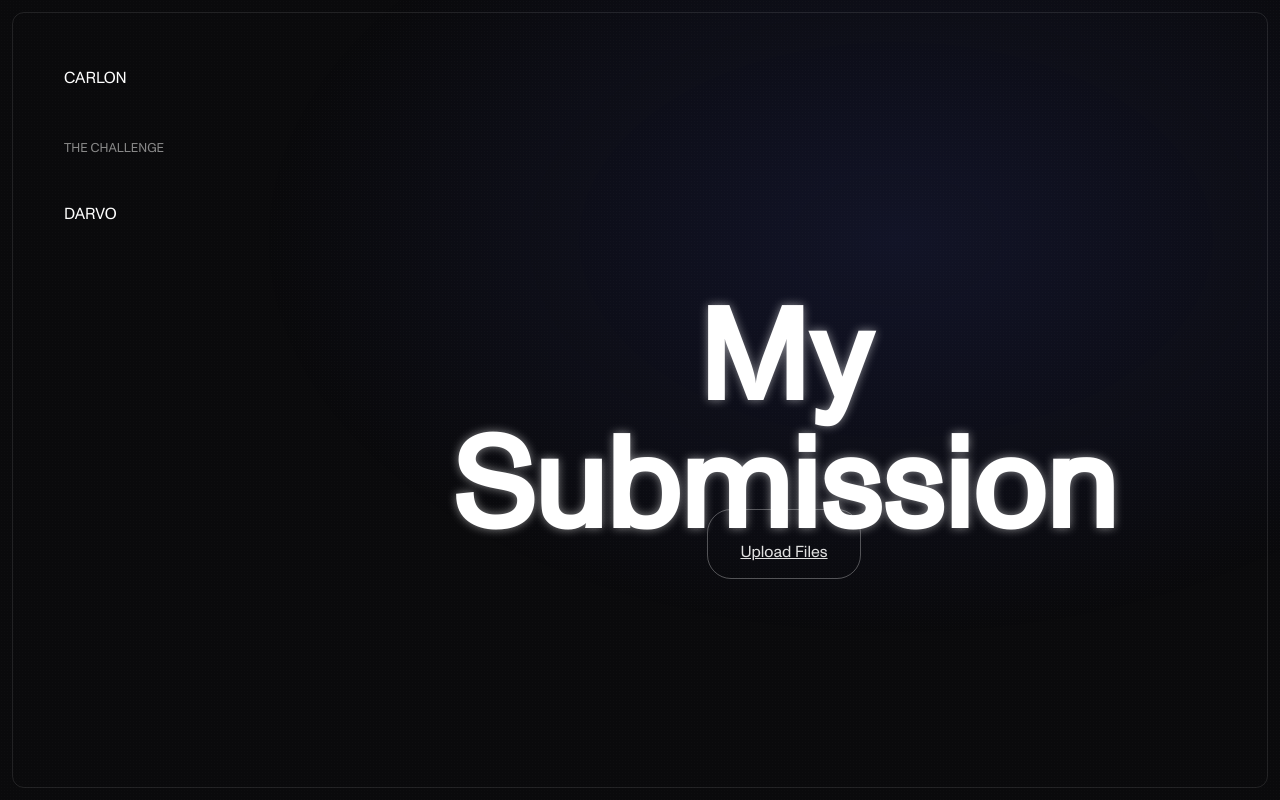
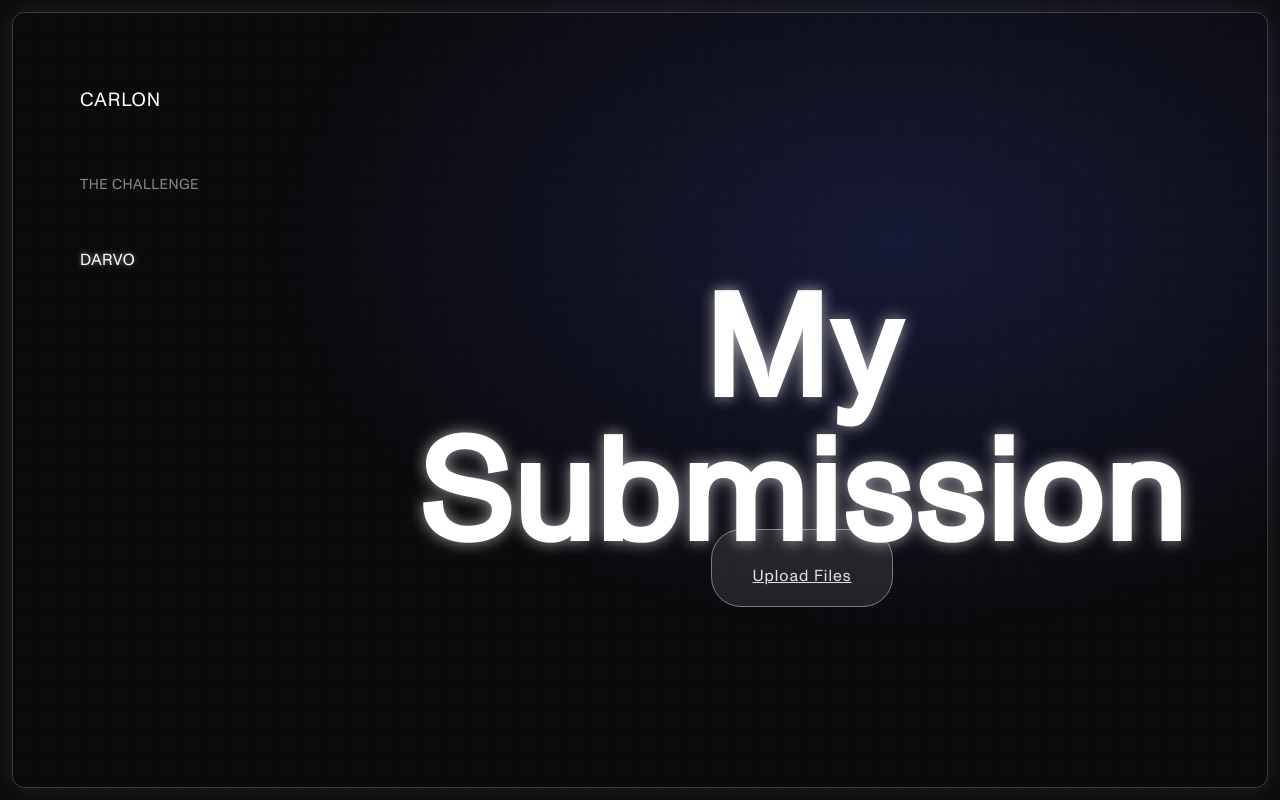
Before and after one commit to authorizationbravo/castillo, a plain HTML site: page index.html in a window 1280 px wide. Drawn offline with Linux system fonts and the light colour scheme.

Commit message:
Update styles.css

```diff
--- a/styles.css
+++ b/styles.css
@@ -2,6 +2,7 @@
     font-family: 'Monument';
     src: url('fonts/monument-grotesk-regular.ttf') format('truetype');
     font-display: swap;
+    font-weight: 300;
 }
 
 @font-face {
@@ -16,7 +17,8 @@
     --text-secondary: #888;
     --font-heading: 'Monument', serif;
     --font-ui: 'Monument', sans-serif;
-    --transition-speed: 0.3s;
+    --transition-speed: 0.5s;
+    --ease-in-out: cubic-bezier(0.4, 0, 0.2, 1);
 }
 
 * {
@@ -43,10 +45,10 @@ body {
     position: absolute;
     inset: 0;
     z-index: 0;
-    perspective: 1000px;
+    perspective: 1200px;
     background-image:
-        radial-gradient(ellipse at 70% 30%, rgba(50, 60, 150, 0.2) 0%, transparent 50%),
-        radial-gradient(circle at 50% 50%, rgba(255, 255, 255, 0.02) 0%, rgba(255, 255, 255, 0.02) 1px, transparent 1px);
+        radial-gradient(ellipse at 70% 30%, rgba(50, 60, 150, 0.3) 0%, transparent 50%),
+        radial-gradient(circle at 50% 50%, rgba(255, 255, 255, 0.03) 0%, rgba(255, 255, 255, 0.03) 1px, transparent 1px);
     background-size: 100% 100%, 3px 3px;
 }
 
@@ -60,11 +62,11 @@ body {
     position: absolute;
     will-change: transform, opacity;
     font-family: var(--font-ui);
-    color: rgba(255, 255, 255, 0.5);
-    font-size: 1.2rem;
-    text-shadow: 0 0 5px rgba(255, 255, 255, 0.3);
+    color: rgba(255, 255, 255, 0.6);
+    font-size: 1.3rem;
+    text-shadow: 0 0 10px rgba(255, 255, 255, 0.5);
     transform: translateZ(-600px);
-    transition: opacity var(--transition-speed) ease-in-out;
+    transition: opacity var(--transition-speed) var(--ease-in-out), transform var(--transition-speed) var(--ease-in-out);
 }
 
 /* HUD: The flat 2D interface floating on top */
@@ -77,45 +79,50 @@ body {
 .proscenium-frame {
     position: absolute;
     inset: 12px;
-    border: 1px solid rgba(255, 255, 255, 0.1);
+    border: 1px solid rgba(255, 255, 255, 0.2);
     border-radius: 12px;
     pointer-events: none;
+    box-shadow: 0 0 30px rgba(255, 255, 255, 0.1);
 }
 
 /* Layout and Typography */
 .aegis-app {
     height: 100%;
-    padding: 3rem 4rem;
+    padding: 4rem 5rem;
     display: grid;
-    grid-template-columns: 240px 1fr;
-    gap: 3rem;
+    grid-template-columns: 260px 1fr;
+    gap: 4rem;
 }
 
 .canvas-nav .header {
-    font-size: 1rem;
+    font-size: 1.2rem;
     color: #fff;
-    margin-bottom: 2rem;
+    margin-bottom: 2.5rem;
     font-weight: 300;
+    letter-spacing: 1px;
 }
 
 .canvas-nav .group-title {
-    font-size: 0.8rem;
+    font-size: 0.9rem;
     color: var(--text-secondary);
-    margin-bottom: 1.5rem;
+    margin-bottom: 2rem;
     font-weight: 300;
+    letter-spacing: 0.5px;
 }
 
 .canvas-nav a {
     text-decoration: none;
     display: block;
-    margin-bottom: 1.5rem;
+    margin-bottom: 2rem;
     color: var(--text-secondary);
     font-weight: 400;
-    transition: color var(--transition-speed) ease-in-out;
+    transition: color var(--transition-speed) var(--ease-in-out);
+    letter-spacing: 0.5px;
 }
 
 .canvas-nav a.active, .canvas-nav a:hover {
     color: #fff;
+    text-shadow: 0 0 5px rgba(255, 255, 255, 0.5);
 }
 
 .canvas-content {
@@ -128,28 +135,32 @@ body {
 
 .content-title {
     font-family: var(--font-heading);
-    font-size: 8rem;
+    font-size: 9rem;
     line-height: 1;
     color: #fff;
-    margin-bottom: 2rem;
-    text-shadow: 0 0 10px rgba(255, 255, 255, 0.5);
+    margin-bottom: 3rem;
+    text-shadow: 0 0 15px rgba(255, 255, 255, 0.6);
+    letter-spacing: 2px;
 }
 
 /* Interactive Elements */
 .tell-more-btn {
-    background: transparent;
-    border: 1px solid rgba(255, 255, 255, 0.3);
+    background: rgba(255, 255, 255, 0.1);
+    border: 1px solid rgba(255, 255, 255, 0.4);
     color: var(--text-primary);
-    padding: 0.75rem 2rem;
-    border-radius: 24px;
+    padding: 1rem 2.5rem;
+    border-radius: 30px;
     cursor: pointer;
-    transition: all var(--transition-speed) ease-in-out;
+    transition: all var(--transition-speed) var(--ease-in-out);
     font-weight: 300;
+    letter-spacing: 1px;
+    backdrop-filter: blur(5px);
 }
 
 .tell-more-btn:hover {
+    background: rgba(255, 255, 255, 0.2);
     border-color: #fff;
-    box-shadow: 0 0 20px rgba(255, 255, 255, 0.5);
+    box-shadow: 0 0 30px rgba(255, 255, 255, 0.6);
     color: #fff;
 }
 
```
